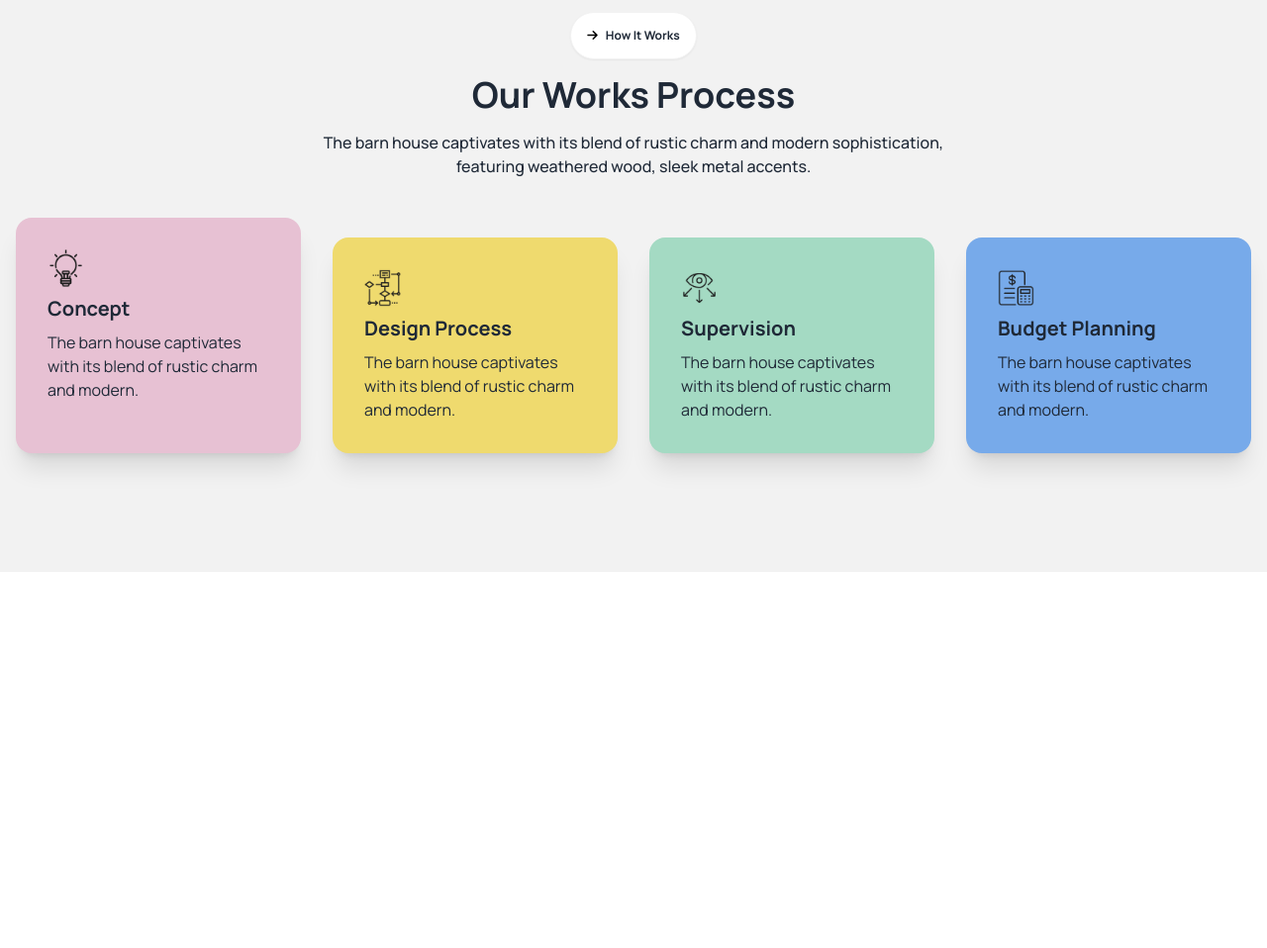
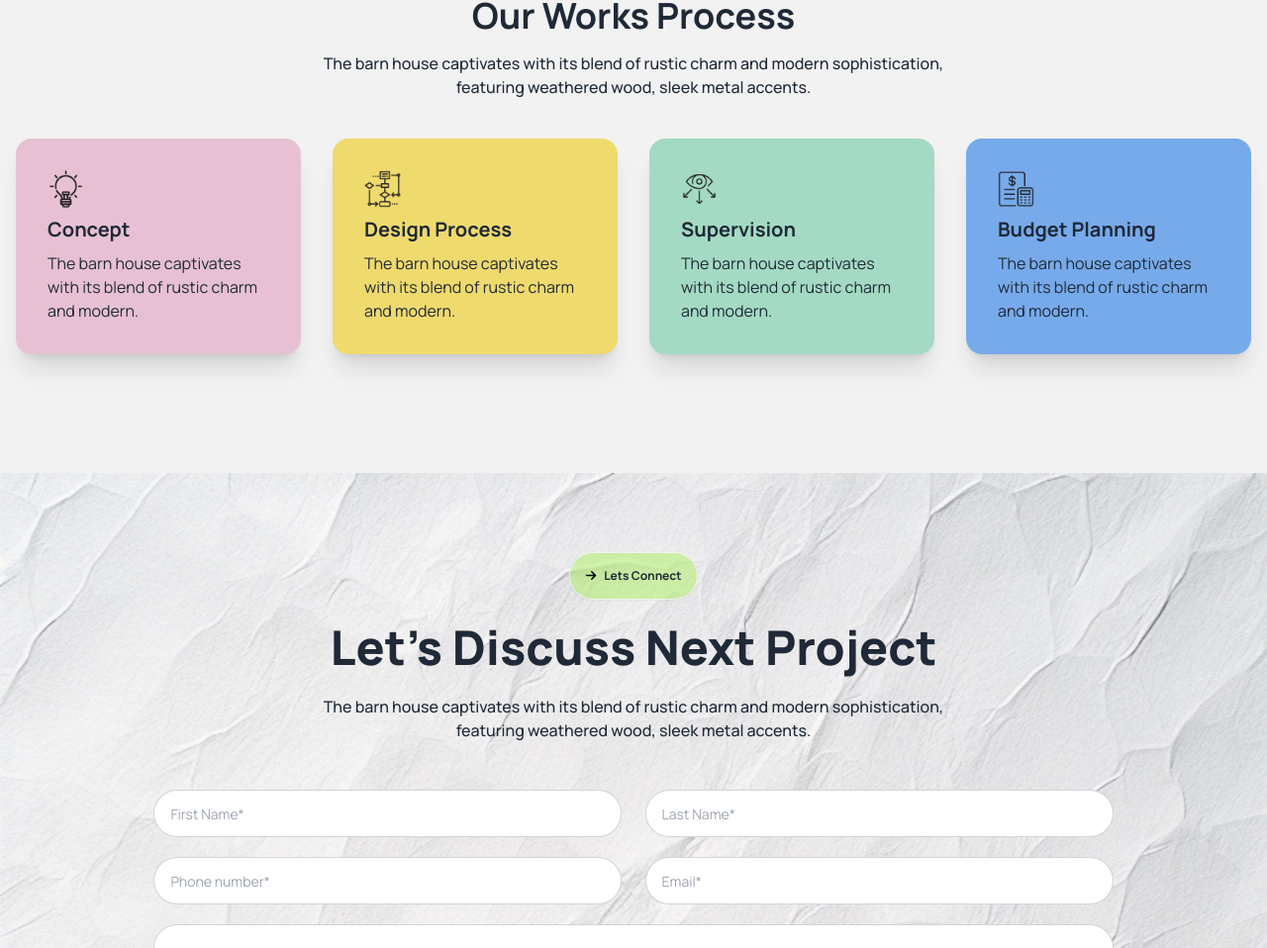
Before and after one commit to Khalid9080/Architectural-Innovators-Responsive-Website, a plain HTML site: page index.html in a window 1280 px wide. Shown: the part 2114-3072 px from the top of the page at 99% size. Before the commit the page ends 2772 px from the top, so only its background shows below. Drawn offline with nearby package versions, Linux system fonts and the light colour scheme.

Commit message:
Next Project Discussion Done.

```diff
--- a/index.html
+++ b/index.html
@@ -34,6 +34,10 @@
         .manrope-font {
             font-family: "Manrope", sans-serif;
 
+        }
+
+        .background-image {
+            background-image: url("assets/bg.jpg");
         }
     </style>
 
@@ -131,7 +135,7 @@
 
     <main>
 
-        <section class="w-full bg-base-200 relative mb-20">
+        <section class="w-full bg-base-200 relative ">
 
 
 
@@ -196,7 +200,7 @@
 
 
 
-            <section class="py-20">
+            <section class="py-20 -mt-20">
 
                 <div class=" text-center space-y-4 ">
                     <button class="btn rounded-3xl bg-white z-10 text-xs font-bold ">
@@ -205,19 +209,20 @@
                     </button>
 
                     <h1 class="text-4xl font-bold outline-2 outline-gray-800">Our Works Process</h1>
-                    <p class="font-medium">The barn house captivates with its blend of rustic charm and modern sophistication, <br> featuring
+                    <p class="font-medium">The barn house captivates with its blend of rustic charm and modern
+                        sophistication, <br> featuring
                         weathered wood, sleek metal accents.
                     </p>
 
                 </div>
 
-                <div class=" md:flex md:flex-row  flex-col  justify-center md:gap-8 space-y-5 mt-10 mb-10">
+                <div class=" md:flex md:flex-row  flex-col  justify-center items-center md:gap-8 space-y-5  mt-5 mb-10">
 
-                    <div class="card bg-base-100 w-72 shadow-xl bg-[#E7C1D3]">
+                    <div class="card bg-base-100 w-72 shadow-xl bg-[#E7C1D3] mt-5">
                         <div class="card-body">
-                            <img src="assets/concept.png" class="w-2/12 "  alt="">
+                            <img src="assets/concept.png" class="w-2/12 " alt="">
                             <h3 class="card-title font-bold">Concept</h3>
-                          <p>The barn house captivates  with its blend of rustic charm and modern.</p>
+                            <p>The barn house captivates with its blend of rustic charm and modern.</p>
 
                         </div>
                     </div>
@@ -258,6 +263,60 @@
 
 
 
+
+        <section class="background-image bg-no-repeat bg-cover ">
+
+            <div class="text-center py-20 ">
+                <div class="space-y-6">
+                    <button class="btn rounded-3xl bg-2nd-colour z-10 text-xs font-bold ">
+                        <i class="fa-solid fa-arrow-right  text-black"></i>
+                        Lets Connect
+                    </button>
+
+                    <h4 class="font-black text-5xl">Let’s Discuss Next Project</h4>
+
+                    <p class="font-medium"> The barn house captivates with its blend of rustic charm and modern
+                        sophistication,<br> featuring
+                        weathered wood, sleek metal accents.
+                    </p>
+                </div>
+
+
+                <div class="flex flex-col gap-5 py-12">
+
+
+                    <div class="space-x-5 ">
+                        <input type="text" placeholder="First Name*"
+                            class="input text-sm input-bordered w-[473px] rounded-3xl" />
+                        <input type="text" placeholder="Last Name*"
+                            class="input text-sm input-bordered w-[473px] rounded-3xl" />
+                    </div>
+
+                    <div class="space-x-5">
+                        <input type="text" placeholder="Phone number*"
+                            class="input text-sm input-bordered w-[473px] rounded-3xl" />
+                        <input type="text" placeholder="Email*" class="input text-sm input-bordered w-[473px] rounded-3xl" />
+                    </div>
+
+                    <div>
+                        <textarea placeholder="Write your massage here*"
+                            class="textarea text-sm p-5 textarea-bordered textarea-xl w-[970px] h-80 rounded-3xl"></textarea>
+                    </div>
+
+                    <div>
+                        <a class="btn rounded-3xl bg-button-arrow-color font-black w-[970px]">Book Consultant <i
+                            class="fa-solid fa-arrow-right text-white -rotate-45 w-8 h-8 bg-black border rounded-full text-center p-2 mr-1"></i></a>
+
+                    </div>
+
+
+                </div>
+
+
+        </section>
+
+
+
     </main>
 
     <footer></footer>
```
Lines whose indentation alone changed are shown as unchanged.
